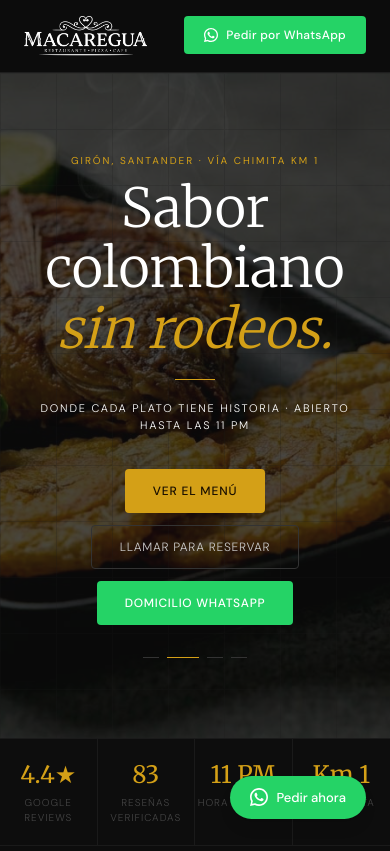
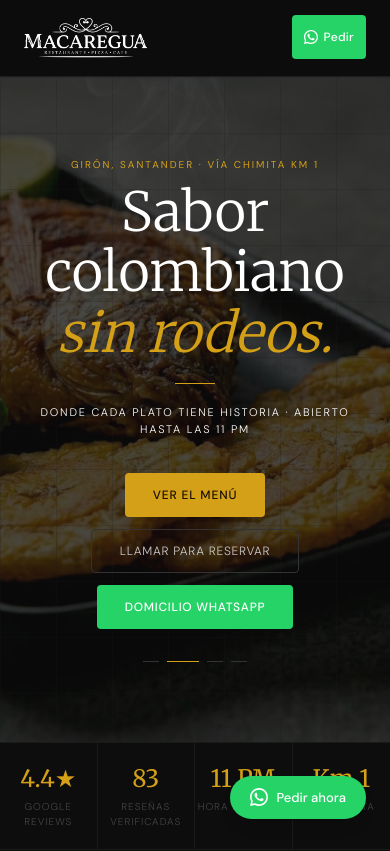
Before and after one commit to felipeandresjimenezsuarez-gif/macaregua-web, a Next.js app: page / in a window 390 px wide. Shown: the top 851 px of the page. Built offline with nearby package versions, Linux system fonts and the light colour scheme.

Commit message:
UI: Compact WhatsApp button on mobile to prevent logo overlap

```diff
--- a/src/components/Nav.tsx
+++ b/src/components/Nav.tsx
@@ -44,13 +44,14 @@ export default function Nav() {
           href={WA_URL}
           target="_blank"
           rel="noopener noreferrer"
-          className="animate-wa-bounce flex items-center gap-2 bg-[#25D366] text-white text-[12px] font-medium px-5 py-2.5 rounded tracking-wide"
+          className="animate-wa-bounce flex items-center gap-1.5 bg-[#25D366] text-white text-[12px] font-medium px-3 sm:px-5 py-2.5 min-h-[44px] rounded tracking-wide flex-shrink-0"
         >
-          <svg width="14" height="14" viewBox="0 0 24 24" fill="white">
+          <svg width="14" height="14" viewBox="0 0 24 24" fill="white" className="flex-shrink-0">
             <path d="M17.472 14.382c-.297-.149-1.758-.867-2.03-.967-.273-.099-.471-.148-.67.15-.197.297-.767.966-.94 1.164-.173.199-.347.223-.644.075-.297-.15-1.255-.463-2.39-1.475-.883-.788-1.48-1.761-1.653-2.059-.173-.297-.018-.458.13-.606.134-.133.298-.347.446-.52.149-.174.198-.298.298-.497.099-.198.05-.371-.025-.52-.075-.149-.669-1.612-.916-2.207-.242-.579-.487-.5-.669-.51-.173-.008-.371-.01-.57-.01-.198 0-.52.074-.792.372-.272.297-1.04 1.016-1.04 2.479 0 1.462 1.065 2.875 1.213 3.074.149.198 2.096 3.2 5.077 4.487.709.306 1.262.489 1.694.625.712.227 1.36.195 1.871.118.571-.085 1.758-.719 2.006-1.413.248-.694.248-1.289.173-1.413-.074-.124-.272-.198-.57-.347z"/>
             <path d="M12 0C5.373 0 0 5.373 0 12c0 2.123.554 4.112 1.524 5.84L0 24l6.336-1.48A11.953 11.953 0 0012 24c6.627 0 12-5.373 12-12S18.627 0 12 0zm0 21.818a9.818 9.818 0 01-5.007-1.37l-.36-.213-3.732.872.934-3.612-.235-.372A9.78 9.78 0 012.182 12c0-5.42 4.398-9.818 9.818-9.818 5.42 0 9.818 4.398 9.818 9.818 0 5.42-4.398 9.818-9.818 9.818z"/>
           </svg>
-          Pedir por WhatsApp
+          <span className="sm:hidden">Pedir</span>
+          <span className="hidden sm:inline">Pedir por WhatsApp</span>
         </a>
       </div>
     </nav>
```
